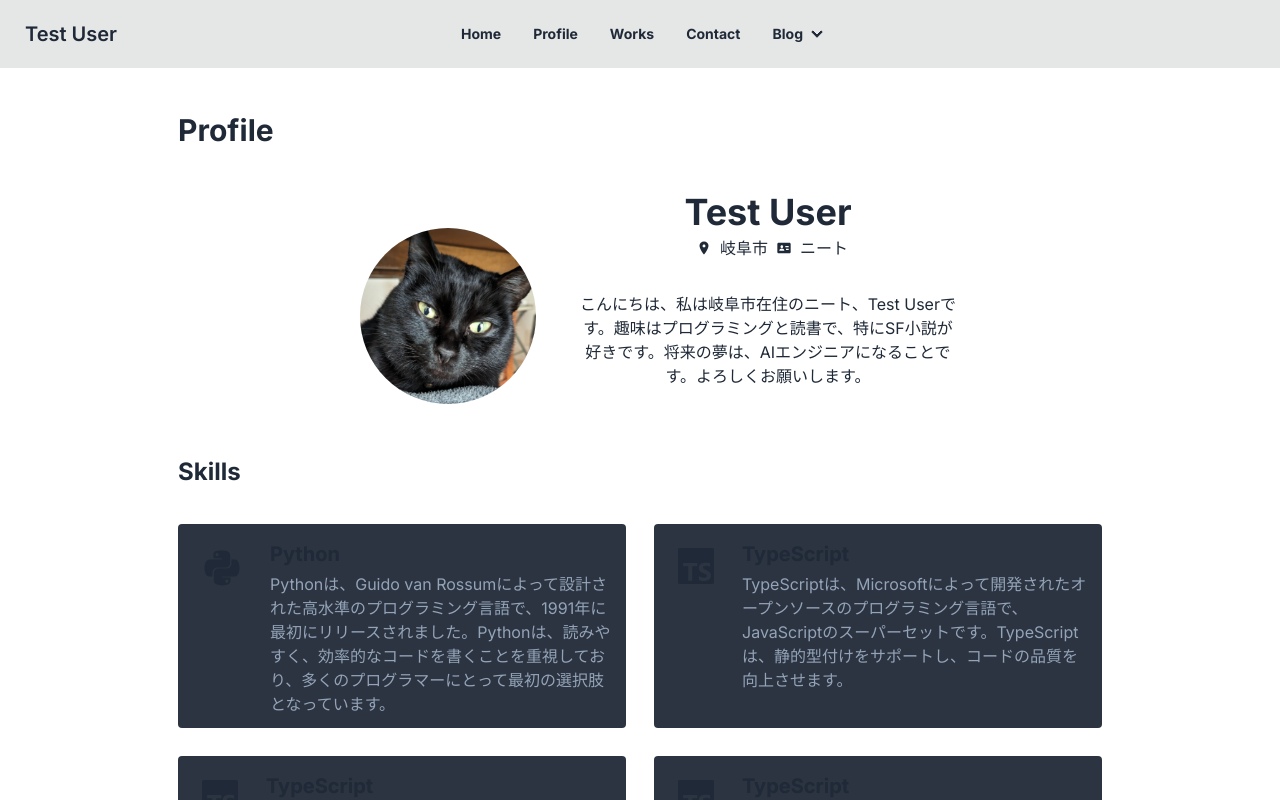
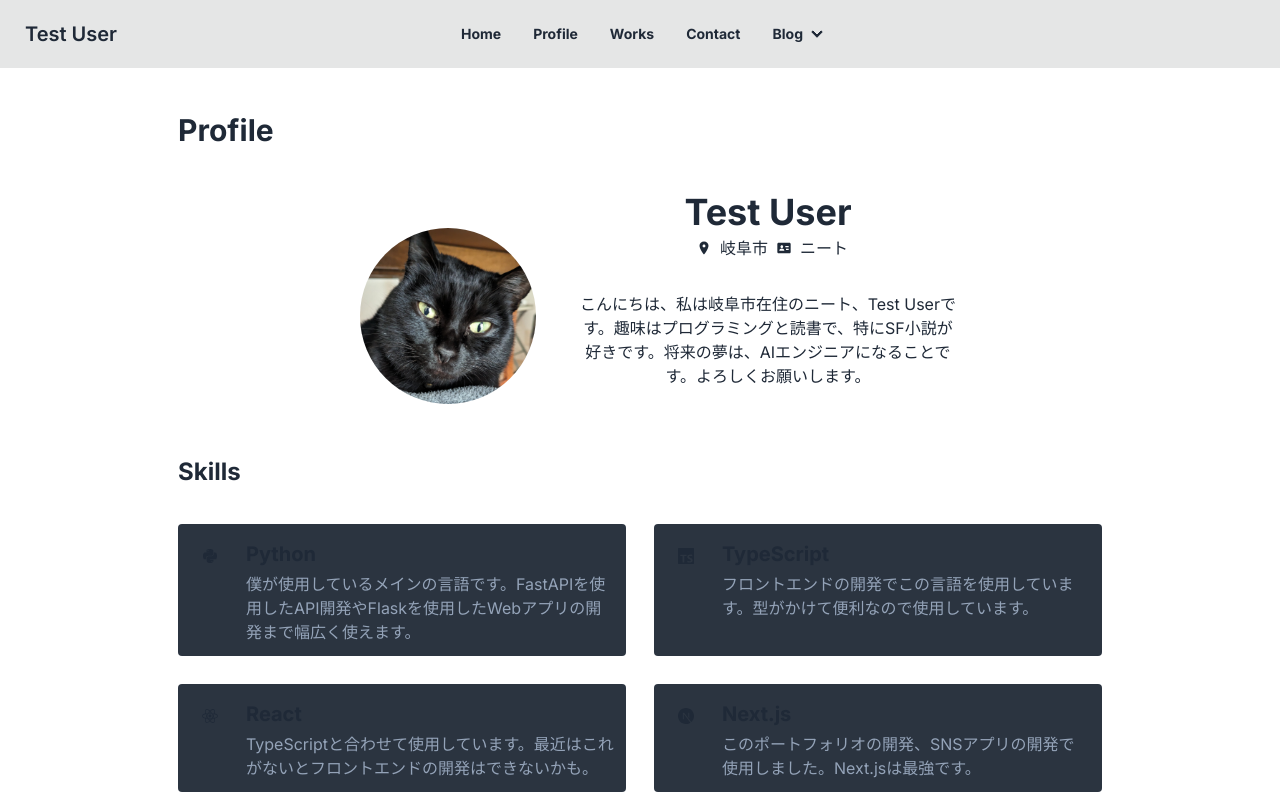
Before and after one commit to Milix-M/milix-m_tempest, a Next.js app in the folder web/: page /profile in a window 1280 px wide. Shown: the top 800 px of the page. Built offline with nearby package versions, Linux system fonts and the light colour scheme.

Commit message:
edit page

```diff
--- a/web/src/app/profile/page.tsx
+++ b/web/src/app/profile/page.tsx
@@ -1,9 +1,7 @@
-import { SiTypescript } from 'react-icons/si'
-import Skills from '@/components/Skills/Skills'
 import Image from 'next/image'
 import { BiSolidIdCard } from 'react-icons/bi'
-import { FaPython } from 'react-icons/fa'
 import { IoIosPin } from 'react-icons/io'
+import SkillsSet from '@/CustomSettings/SkillsSet'
 
 export default function Profile () {
   return (
@@ -45,26 +43,7 @@
         </div>
         <h1 className='font-bold text-2xl mt-3 mb-9'>Skills</h1>
         <div className='grid sm:grid-cols-2 gap-7 grid-cols-1'>
-          <Skills
-            title='Python'
-            description='Pythonは、Guido van Rossumによって設計された高水準のプログラミング言語で、1991年に最初にリリースされました。Pythonは、読みやすく、効率的なコードを書くことを重視しており、多くのプログラマーにとって最初の選択肢となっています。'
-            icon={<FaPython className='w-10 h-10' />}
-          />
-          <Skills
-            title='TypeScript'
-            description='TypeScriptは、Microsoftによって開発されたオープンソースのプログラミング言語で、JavaScriptのスーパーセットです。TypeScriptは、静的型付けをサポートし、コードの品質を向上させます。'
-            icon={<SiTypescript className='w-9 h-9' />}
-          />
-          <Skills
-            title='TypeScript'
-            description='TypeScriptは、Microsoftによって開発されたオープンソースのプログラミング言語で、JavaScriptのスーパーセットです。TypeScriptは、静的型付けをサポートし、コードの品質を向上させます。'
-            icon={<SiTypescript className='w-9 h-9' />}
-          />
-          <Skills
-            title='TypeScript'
-            description='TypeScriptは、Microsoftによって開発されたオープンソースのプログラミング言語で、JavaScriptのスーパーセットです。TypeScriptは、静的型付けをサポートし、コードの品質を向上させます。'
-            icon={<SiTypescript className='w-9 h-9' />}
-          />
+          <SkillsSet />
         </div>
       </div>
     </div>
```
